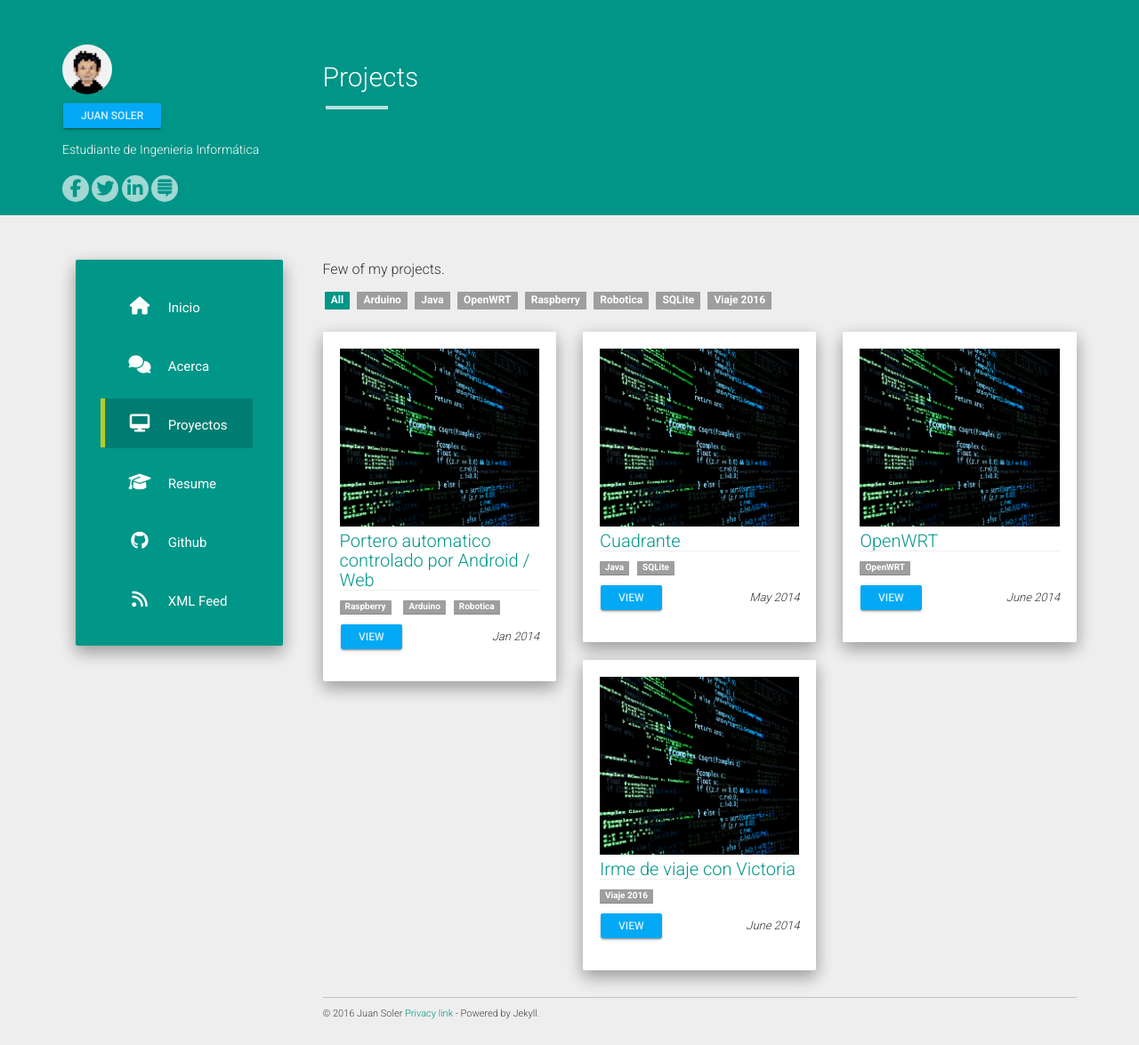
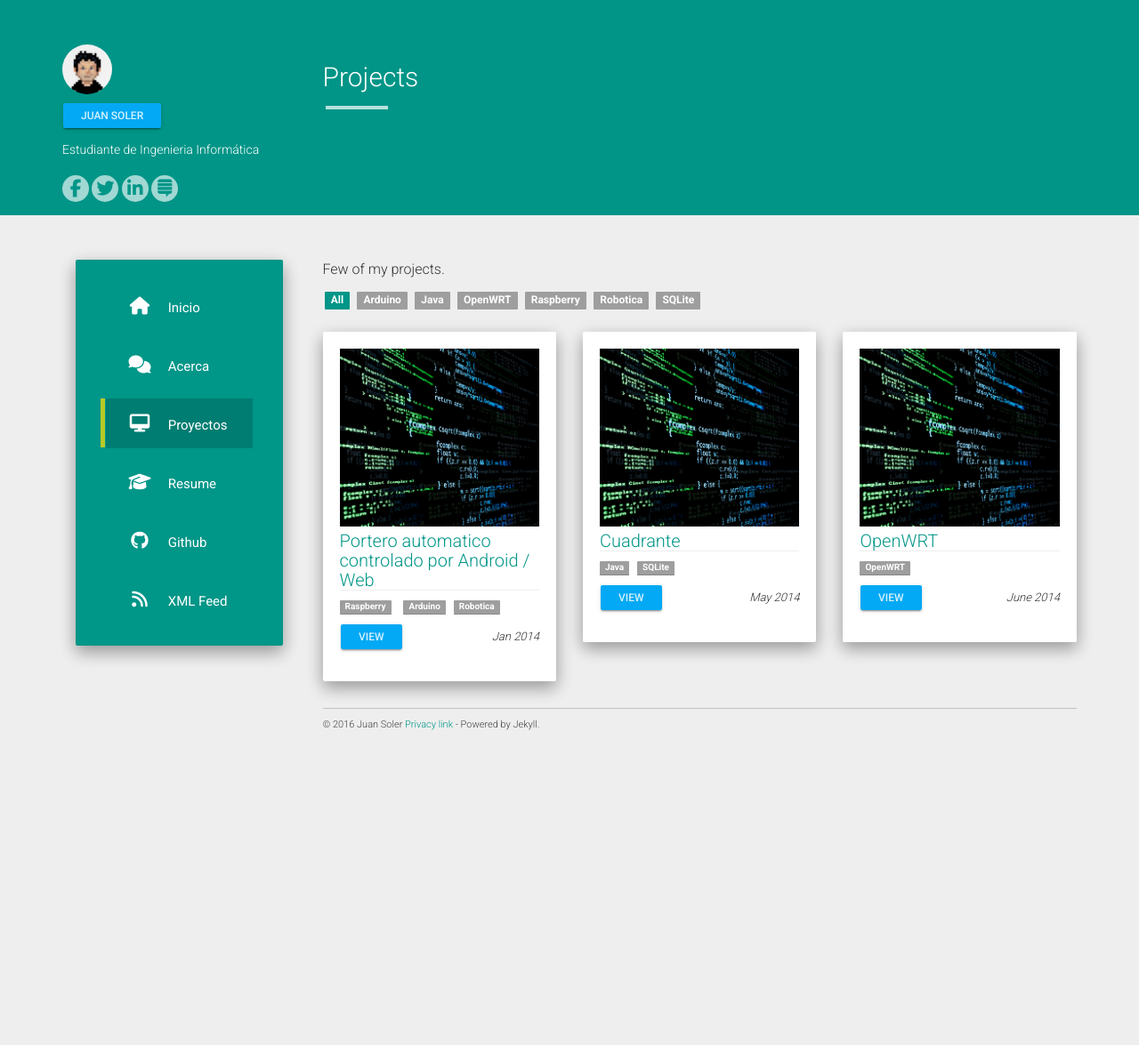
Before and after one commit to juansoler/juansoler.github.io, a Jekyll site: the page built from projects.md, in a window 1280 px wide. Shown: the whole page at 89% size. Built offline with Jekyll 4.4.1, drawn with Linux system fonts in a browser that asks for light colours; nearby versions of some CDN libraries; comment, search, counter and statistics services are not loaded; after the commit the page ends 900 px from its top, so only the background shows below that.

Commit message:
Update projects.json

```diff
--- a/_data/projects.json
+++ b/_data/projects.json
@@ -19,14 +19,6 @@
 		"url": "#",
 		"date": "June 2014",
 		"tags": ["OpenWRT"]
-	},
-	{
-		"name": "Irme de viaje con Victoria",
-		"image": "placeholder.jpg",
-		"url": "#",
-		"date": "June 2014",
-		"tags": ["Viaje 2016"]
 	}
 
-
 ]
```
